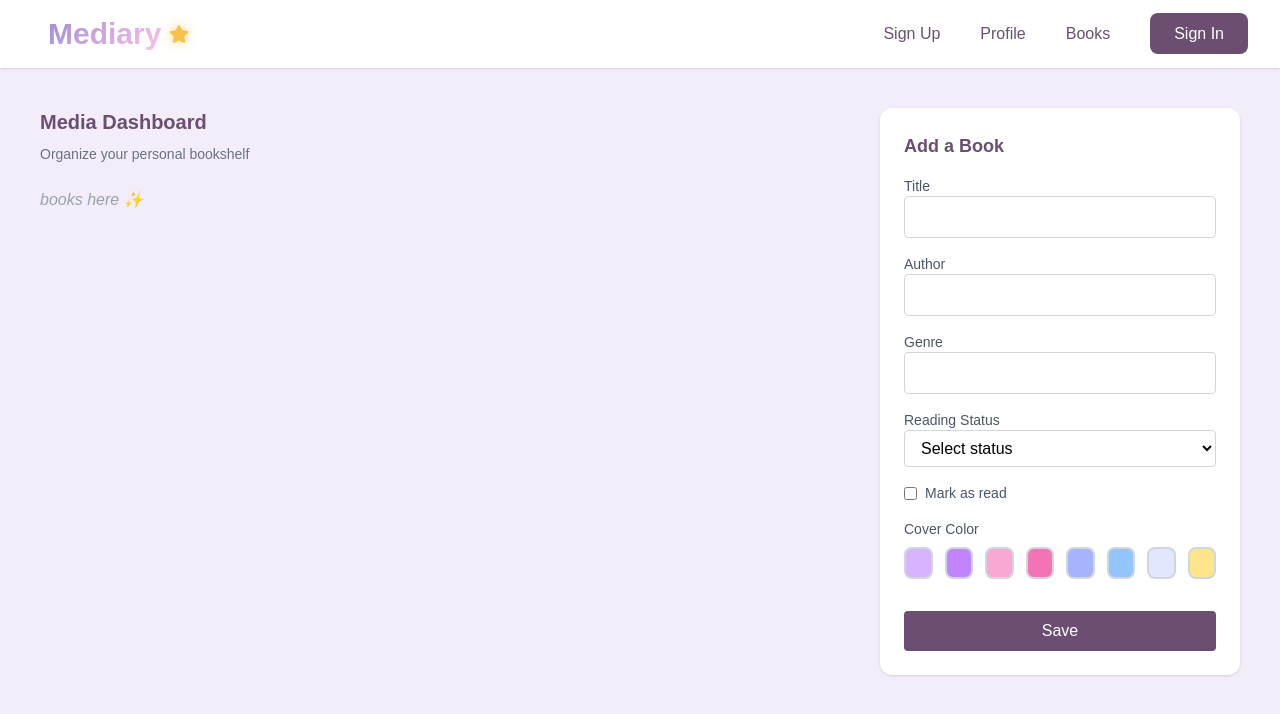
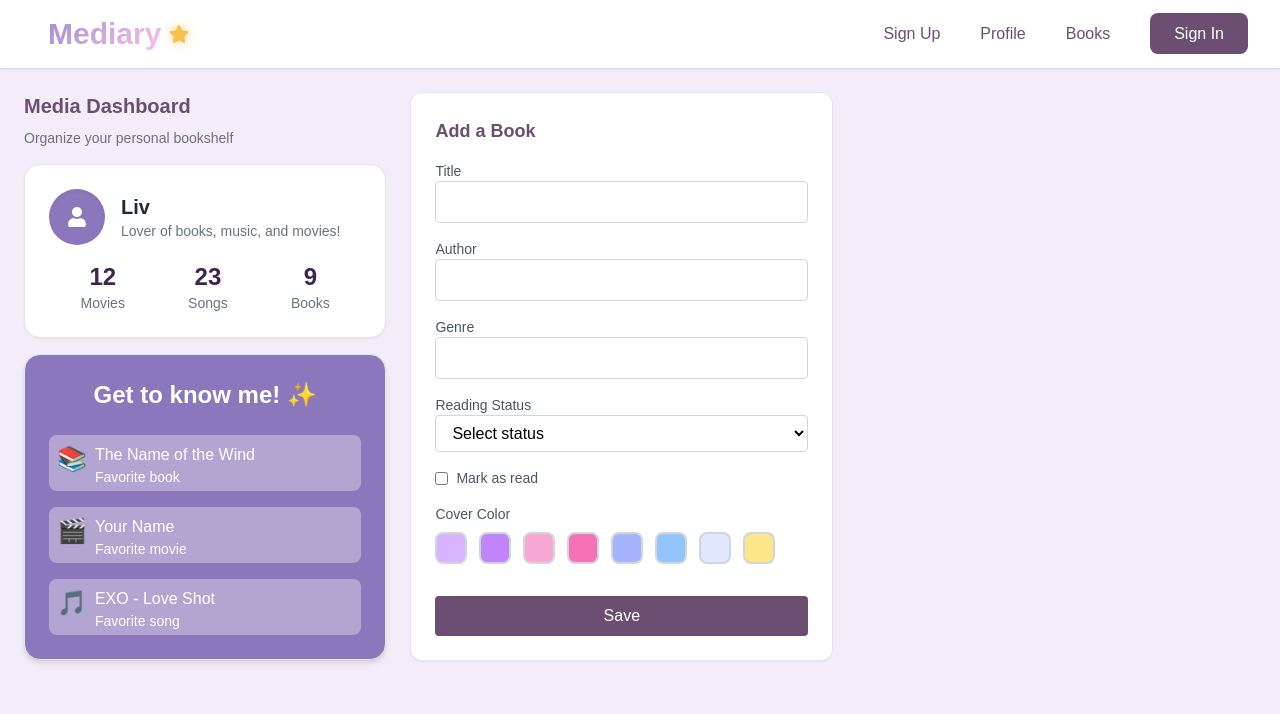
Before and after one commit to liv-inn/mediary, a React (Vite) app in the folder Front-end/mediary/: page /user_page in a window 1280 px wide. Shown: the top 714 px of the page. Built offline with nearby package versions, Linux system fonts and the light colour scheme; a web font is replaced by a local one.

Commit message:
feat: add new components to user profile page

```diff
--- a/Front-end/mediary/src/components/AddBookForm.jsx
+++ b/Front-end/mediary/src/components/AddBookForm.jsx
@@ -15,7 +15,7 @@ function AddBookForm() {
   ];
 
   return (
-    <div className="bg-white rounded-xl shadow-sm p-6 h-auto">
+    <div className=" w-1/2 bg-white rounded-xl shadow-xs border border-gray-200 p-6 h-auto">
       <h3 className="text-lg font-semibold text-[#6B4E71] mb-4">Add a Book</h3>
 
       <form className="flex flex-col gap-4">
--- /dev/null
+++ b/Front-end/mediary/src/components/GetToKnowMe.jsx
@@ -0,0 +1,35 @@
+function GetToKnowMe() {
+  return (
+    <div className="w-full max-w-md mx-auto p-6 bg-[#8b77bb] rounded-2xl border border-gray-200 shadow-md flex flex-col gap-4">
+      <h3 className="text-2xl font-semibold text-white mb-2 text-center">
+        Get to know me! ✨
+      </h3>
+
+      <div className="flex items-start p-2 gap-2 items-center bg-[#ffffff56] rounded-lg h-14">
+        <span className="text-2xl">📚</span>
+        <div>
+          <p className="font-medium text-white">The Name of the Wind</p>
+          <p className="text-sm text-white">Favorite book</p>
+        </div>
+      </div>
+
+      <div className="flex items-start p-2 gap-2 items-center bg-[#ffffff56] rounded-lg h-14">
+        <span className="text-2xl">🎬</span>
+        <div>
+          <p className="font-medium text-white">Your Name</p>
+          <p className="text-sm text-white">Favorite movie</p>
+        </div>
+      </div>
+
+      <div className="flex items-start p-2 gap-2 items-center bg-[#ffffff56] rounded-lg h-14">
+        <span className="text-2xl text-center">🎵</span>
+        <div>
+          <p className="font-medium text-white">EXO - Love Shot</p>
+          <p className="text-sm text-white">Favorite song</p>
+        </div>
+      </div>
+    </div>
+  );
+}
+
+export default GetToKnowMe;
--- /dev/null
+++ b/Front-end/mediary/src/components/UserCard.jsx
@@ -0,0 +1,35 @@
+import { FaUser } from "react-icons/fa";
+
+function UserCard() {
+  return (
+    <div className="w-full max-w-md p-6 bg-white rounded-2xl border border-gray-200 shadow-xs">
+
+      <div className="flex items-center gap-4 mb-4">
+        <div className="w-14 h-14 flex items-center justify-center bg-[#8b77bb] text-white rounded-full text-xl shadow-inner">
+          <FaUser />
+        </div>
+        <div>
+          <h3 className="text-xl font-semibold text-gray-800">Liv</h3>
+          <p className="text-sm text-gray-500">Lover of books, music, and movies!</p>
+        </div>
+      </div>
+
+      <div className="flex justify-around text-center text-sm text-gray-700">
+        <div>
+          <span className="block font-bold text-2xl text-[#3d2550]">12</span>
+          <span className="text-gray-500">Movies</span>
+        </div>
+        <div>
+          <span className="block font-bold text-2xl text-[#3d2550]">23</span>
+          <span className="text-gray-500">Songs</span>
+        </div>
+        <div>
+          <span className="block font-bold text-2xl text-[#3d2550]">9</span>
+          <span className="text-gray-500">Books</span>
+        </div>
+      </div>
+    </div>
+  );
+}
+
+export default UserCard;
--- a/Front-end/mediary/src/pages/UserPage.jsx
+++ b/Front-end/mediary/src/pages/UserPage.jsx
@@ -1,14 +1,15 @@
 import AddBookForm from "../components/AddBookForm";
+import GetToKnowMe from "../components/GetToKnowMe";
 import Nav from "../components/Nav";
+import UserCard from "../components/UserCard";
 
 function UserPage() {
   return (
     <main className="w-full h-screen bg-[#F3EDF9] flex flex-col">
       <Nav />
 
-      <div className="flex flex-1 m-10 gap-6">
-
-        <section className="w-[70%] flex flex-col">
+      <div className="flex flex-1 m-6 gap-6 ">
+        <section className=" flex flex-col w-[30%]">
           <h2 className="text-xl text-[#6B4E71] font-semibold">
             Media Dashboard
           </h2>
@@ -16,15 +17,15 @@ function UserPage() {
             Organize your personal bookshelf
           </p>
 
-          <div className="mt-6">
-            <p className="text-gray-400 italic">
-           books here ✨
-          </p>
+          <div className="mt-4 flex flex-col gap-4">
+
+              <UserCard />
+              <GetToKnowMe />
+
           </div>
         </section>
 
-        <section className="w-[30%] ">
-
+        <section className=" w-[70%]">
           <AddBookForm />
         </section>
       </div>
```
